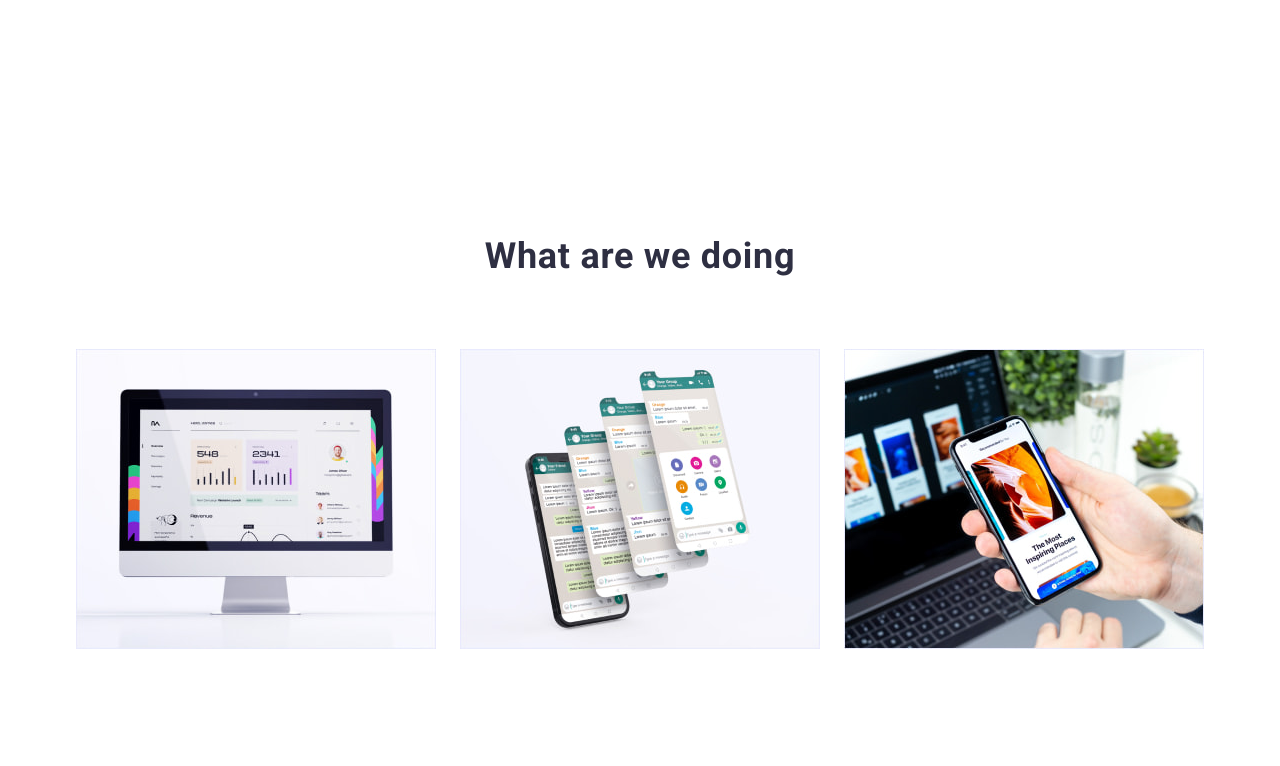
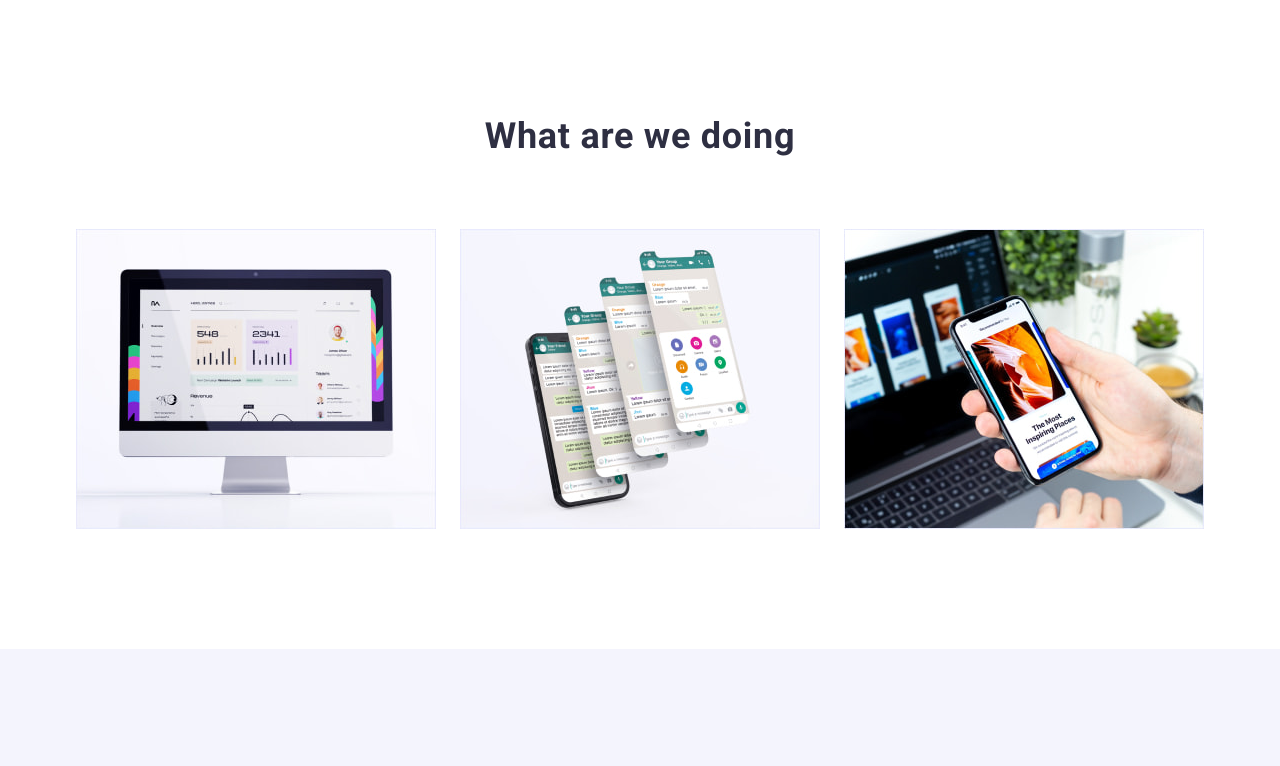
Before and after one commit to HannaBodnarovska/goit-markup-hw-03, a plain HTML site: page index.html in a window 1280 px wide. Shown: the part 935-1701 px from the top of the page. Drawn offline with nearby package versions, Linux system fonts and the light colour scheme.

Commit message:
Finalization++

```diff
--- a/css/styles.css
+++ b/css/styles.css
@@ -267,6 +267,10 @@ h3 {
     margin-bottom: 8px;
 }
 
+.examples-section {
+    padding-top: 0;
+}
+
 .examples {
     display: flex;
     justify-content: space-between;
--- a/index.html
+++ b/index.html
@@ -70,7 +70,7 @@
             </ul>
         </div>
 
-        <section class="section">
+        <section class="section examples-section">
             <div class="container">
                 <h2>What are we doing</h2>
                 <ul class="examples">
```
